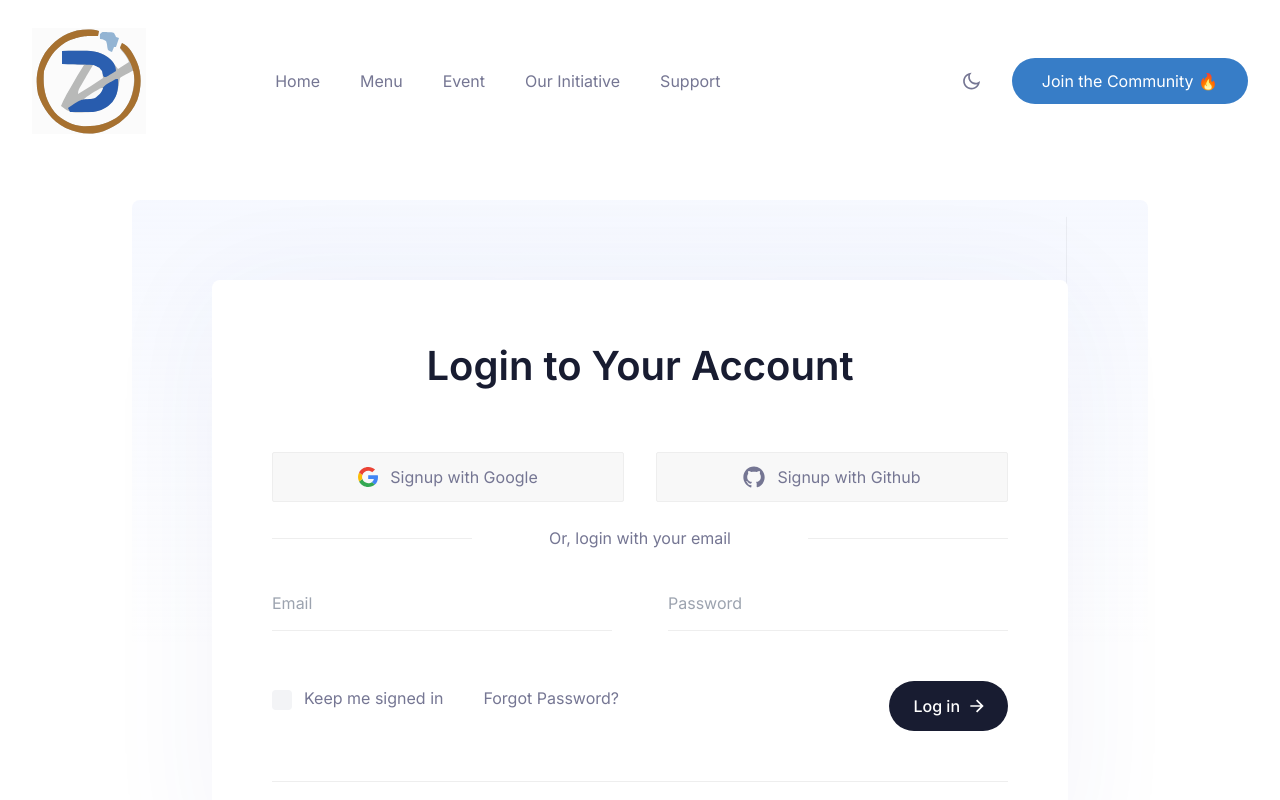
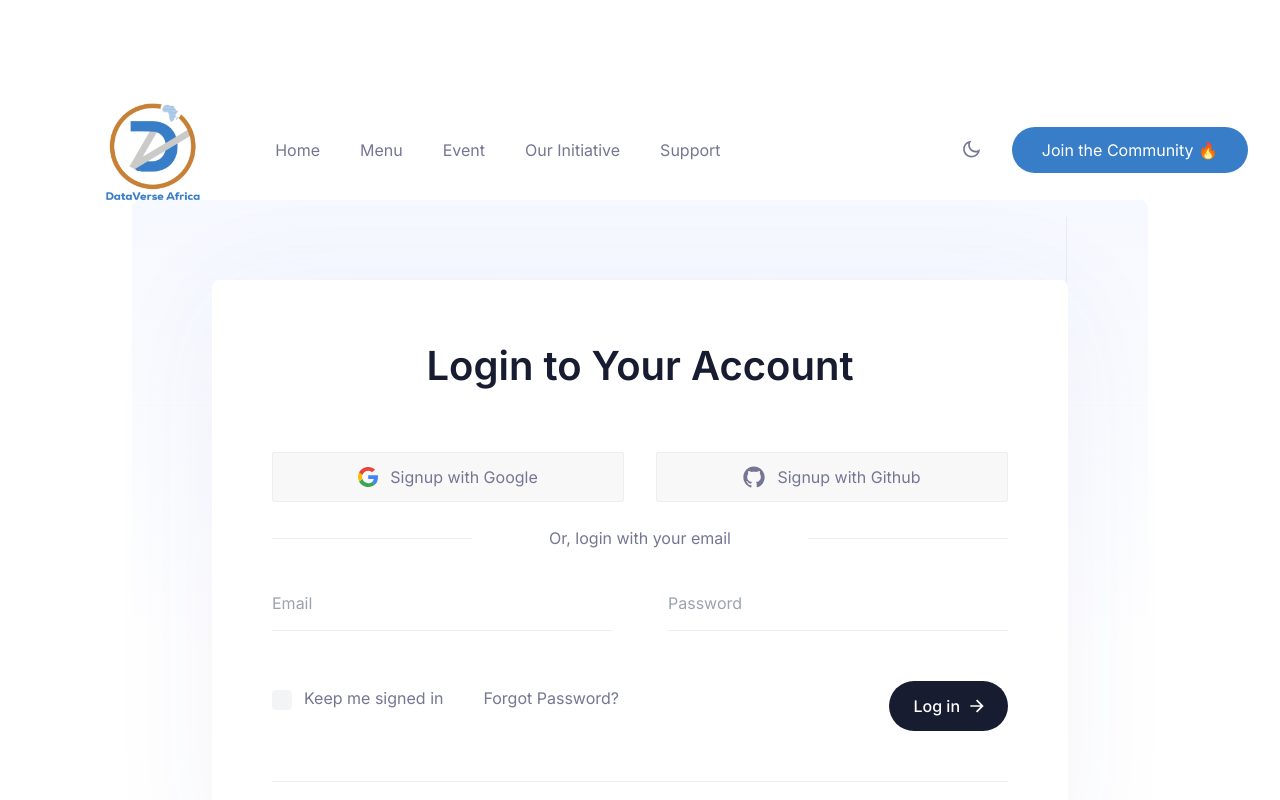
Before and after one commit to tracie96/dataverse, a Next.js app: page /auth/signin in a window 1280 px wide. Shown: the top 800 px of the page. Built offline with nearby package versions, Linux system fonts and the light colour scheme.

Commit message:
upload daa

```diff
--- a/components/Header/index.tsx
+++ b/components/Header/index.tsx
@@ -39,14 +39,14 @@ const Header = () => {
         <div className="flex w-full items-center justify-between xl:w-1/4">
         <a href="/">
             <Image
-              src="/images/logo/dataverse_logo.svg"
+              src="/images/logo/logo.png"
               alt="logo"
               width={119.03}
               height={30}
               className="hidden w-full dark:block"
             />
             <Image
-              src="/images/logo/dataverse_logo.svg"
+              src="/images/logo/logo.png"
               alt="logo"
               width={119.03}
               height={30}
```
Also changed, not shown: public/images/logo/logo.png (added).
